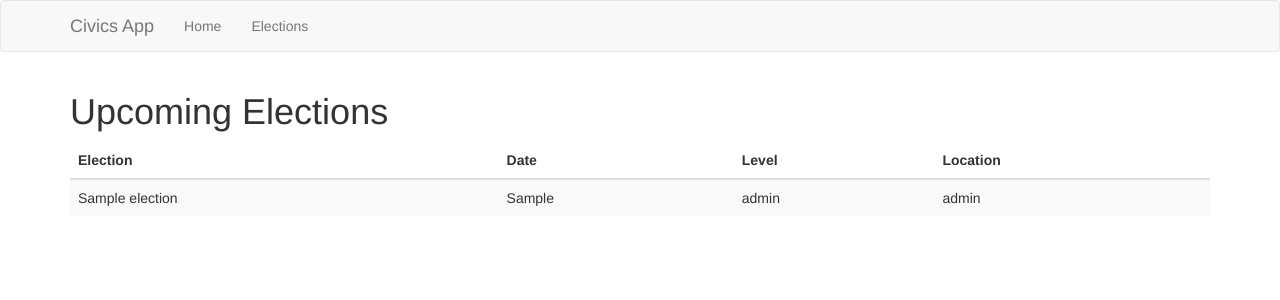
After one commit to kddove85/civicsapp, a Flask app: template templates/elections.html in a window 1280 px wide. The commit adds this page. Shown: the top 300 px of the page. Run offline with Flask 2, Linux system fonts and the light colour scheme; the template is opened without the code that fills it: most values are stand-ins (such as "Sample title", 1, 10 or a date in 2020); some libraries are stand-ins or nearby versions.

Commit message:
CA-4 Added Elections page

```diff
--- a/app.py
+++ b/app.py
@@ -30,6 +30,7 @@ except OSError:
 # from . import controllers
 app.register_blueprint(controllers.bp)
 app.add_url_rule('/', endpoint='index')
+app.add_url_rule('/elections', endpoint='get_elections')
 
 if __name__ == '__main__':
     app.run(host='0.0.0.0', port=5000)
--- a/controllers.py
+++ b/controllers.py
@@ -29,3 +29,9 @@ def run():
     address = f"{street} {city} {state} {zip}"
     response_dict = GoogleCivics.get_reps_by_zip(address)
     return render_template('reps.html', title=f'Reps for {address}', response_obj=response_dict)
+
+
+@bp.route('/elections')
+def get_elections():
+    response_dict = GoogleCivics.get_elections()
+    return render_template('elections.html', title='Upcoming Elections', response_obj=response_dict)
--- a/templates/base.html
+++ b/templates/base.html
@@ -20,6 +20,9 @@
                 <ul class="nav navbar-nav">
                     <li><a href="{{ url_for('index') }}">Home</a></li>
                 </ul>
+                <ul class="nav navbar-nav">
+                    <li><a href="{{ url_for('get_elections') }}">Elections</a></li>
+                </ul>
             </div>
         </div>
     </nav>
--- /dev/null
+++ b/templates/elections.html
@@ -0,0 +1,32 @@
+{% extends "base.html" %}
+
+{% block app_content %}
+
+    {% if response_obj is none %}
+        <h1>No Upcoming Elections</h1>
+    {% else %}
+        <h1>Upcoming Elections</h1>
+
+        <table class="table table-striped">
+          <thead>
+            <tr>
+              <th scope="col">Election</th>
+              <th scope="col">Date</th>
+              <th scope="col">Level</th>
+              <th scope="col">Location</th>
+            </tr>
+          </thead>
+          <tbody>
+          {% for election in response_obj %}
+            <tr>
+              <td>{{ election['name'] }}</td>
+              <td>{{ election['electionDay'] }}</td>
+              <td>{{ election['level'] }}</td>
+              <td>{{ election['level_value'] }}</td>
+            </tr>
+          {% endfor %}
+          </tbody>
+        </table>
+    {% endif %}
+
+{% endblock %}
```
Also changed, not shown: integrations/GoogleCivics.py (+20 -0 lines), 1 other file.
